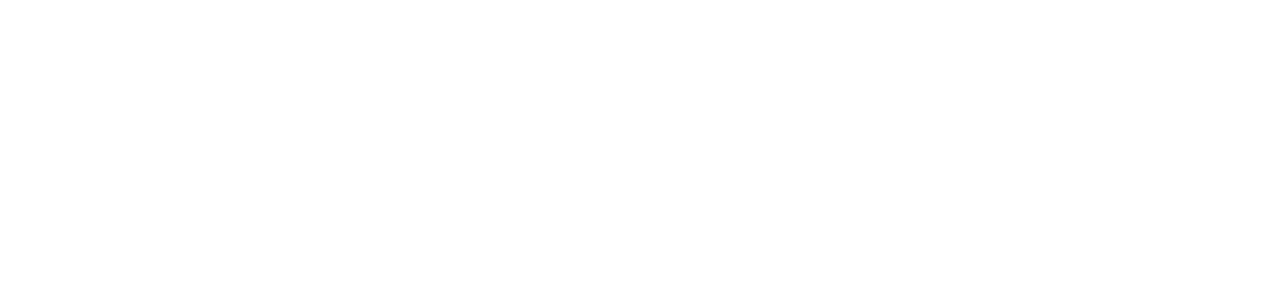
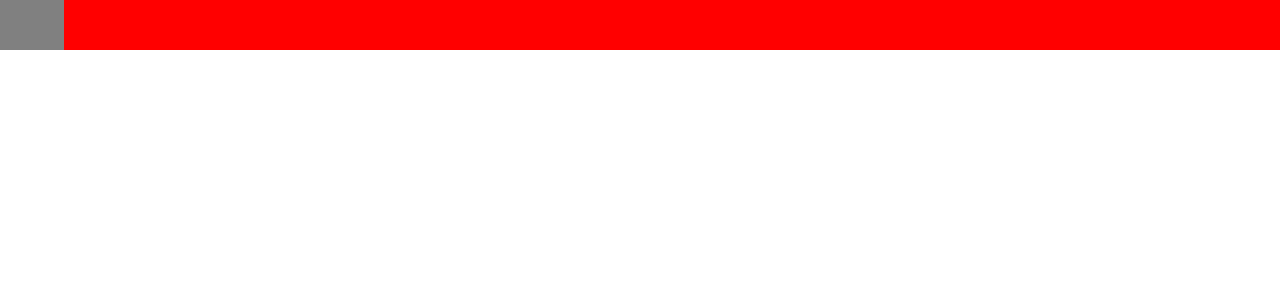
Before and after one commit to Silva-Leo/Hackathon-XP, a React (Create React App) app in the folder hacka-xp/: page / in a window 1280 px wide. Shown: the top 300 px of the page. Built offline with nearby package versions, Linux system fonts and the light colour scheme.

Commit message:
header pre molde

```diff
--- /dev/null
+++ b/hacka-xp/src/App.css
@@ -0,0 +1,13 @@
+#cabecalho {
+    display: flex;
+    width: 100%;
+    height: 50px;
+    background-color: red;
+}
+
+#logo {
+    display: flex;
+    width: 5%;
+    height: 100%;
+    background-color: gray;
+}
--- a/hacka-xp/src/App.js
+++ b/hacka-xp/src/App.js
@@ -1,11 +1,13 @@
 
-// import './App.css';
+import './App.css';
 
 function App() {
   return (
-    <div>
+    <header id='cabecalho'>
+      <div id='logo'>
 
-    </div>
+      </div>
+    </header>
   );
 }
 
```
